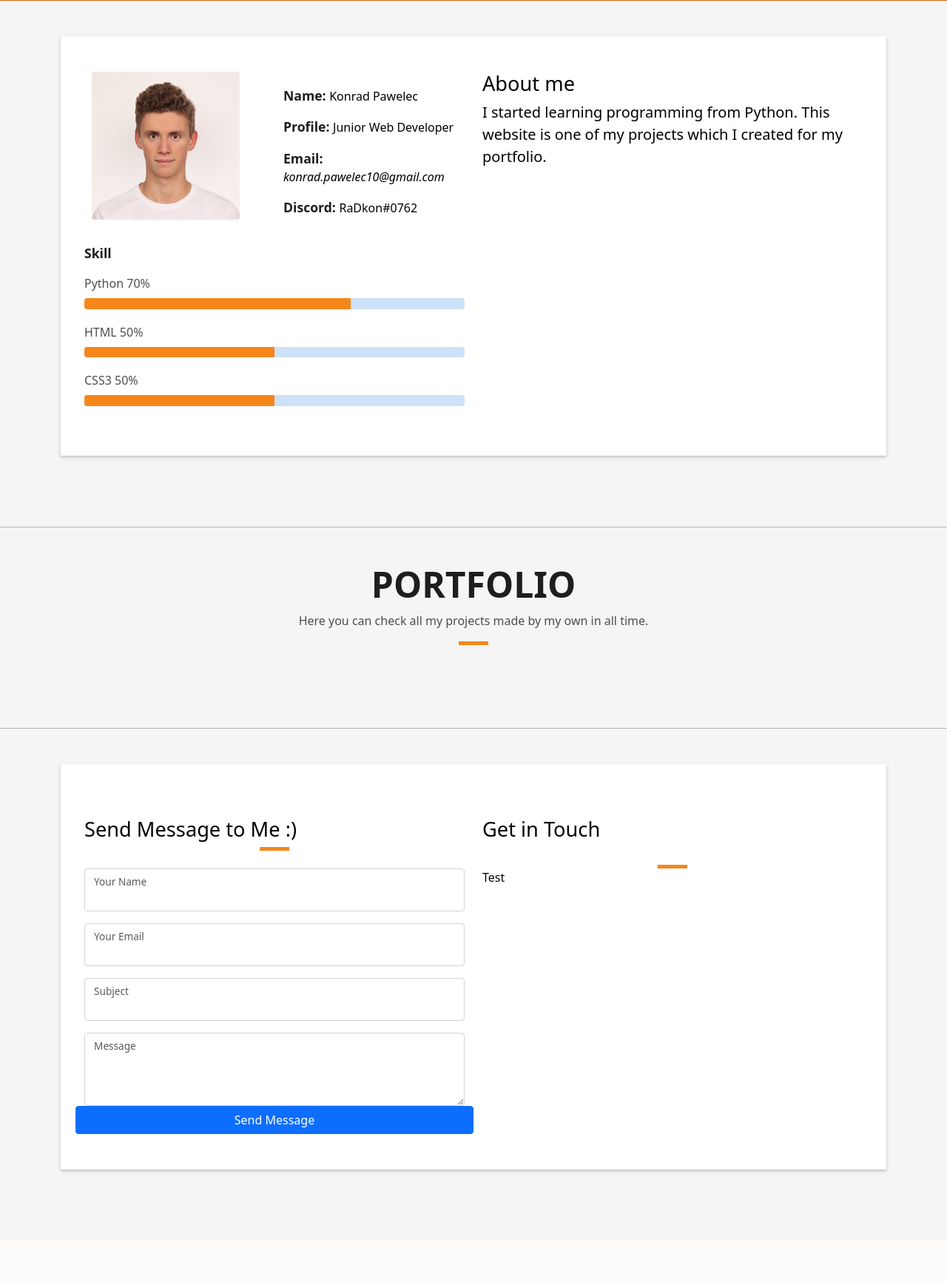
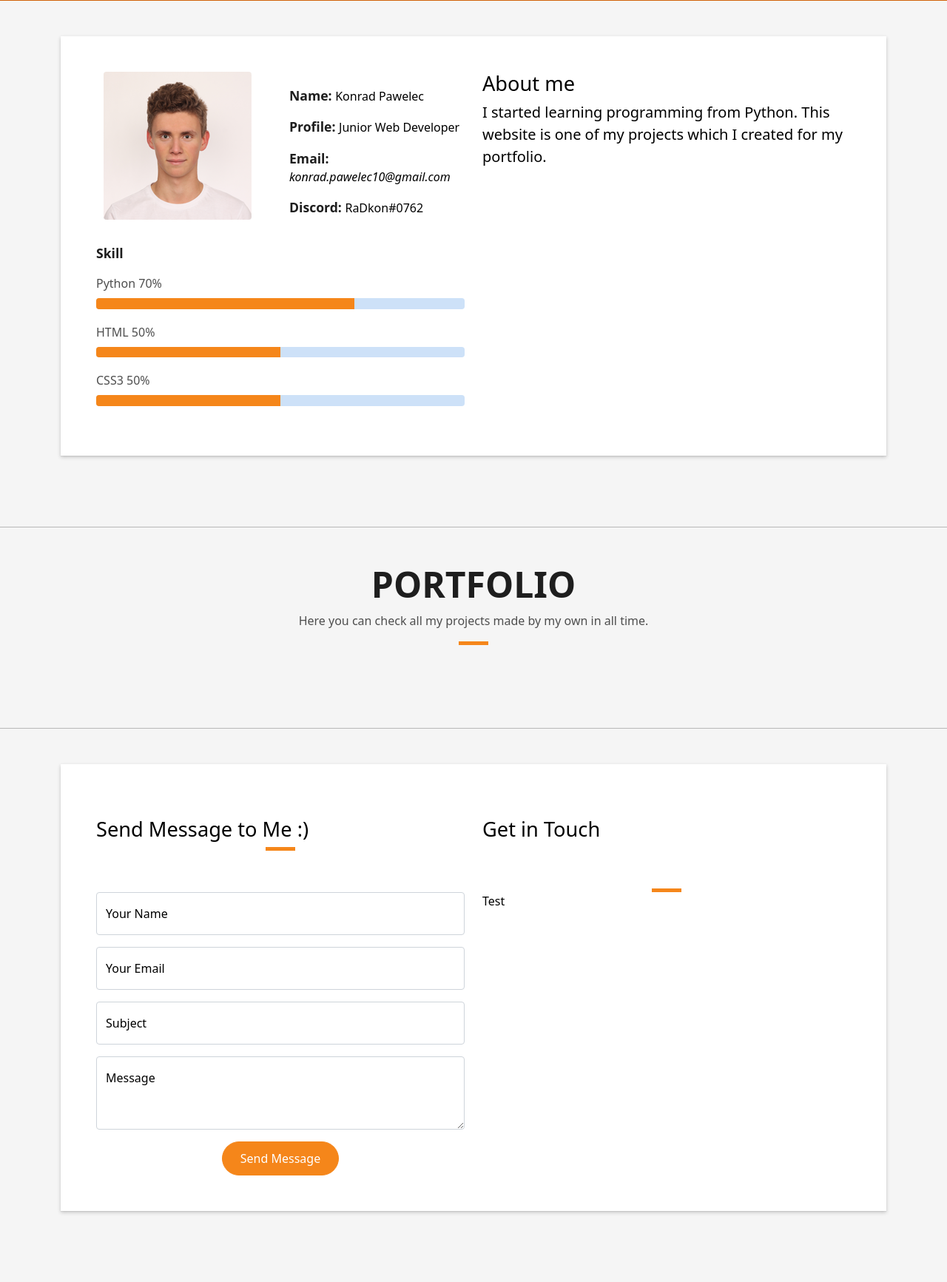
Before and after one commit to radk0n9/portfolio-website, a Flask app: page / in a window 1280 px wide. Shown: the part 464-2197 px from the top of the page at 74% size. Before the commit the page ends 2051 px from the top, so only its background shows below. Run offline with Flask 2, Linux system fonts and the light colour scheme; some libraries are stand-ins or nearby versions.

Commit message:
Some improvements of forms

```diff
--- a/main.py
+++ b/main.py
@@ -7,8 +7,8 @@ Bootstrap(app)
 
 r = requests.get("https://api.github.com/users/radk0n9/repos")
 github_json = r.json()
-for p in github_json:
-    print(p["created_at"].split("T")[0])
+# for p in github_json:
+#     print(p["created_at"].split("T")[0])
 # first_one = github_json[0]
 # print(first_one["name"])
 
--- a/static/css/style.css
+++ b/static/css/style.css
@@ -152,6 +152,7 @@ svg {
     font-style: italic;
 }
 
+
 .box-shadow-full {
     color: black;
     padding: 3rem 2rem;
@@ -161,9 +162,10 @@ svg {
     box-shadow: 0 1px 1px 0 rgb(0 0 0 / 6%), 0 2px 5px 0 rgb(0 0 0 / 20%);
 }
 
-@media (min-width: 768px)
-.box-shadow-full {
+@media (min-width: 768px) {
+  .box-shadow-full {
     padding: 3rem;
+  }
 }
 
 #email {
@@ -253,3 +255,20 @@ hr {
     width: 60px;
     margin: 0.5rem;
 }
+
+.title-box-2 {
+    margin-bottom: 2rem;
+}
+
+.btn-primary {
+    background-color: #F5861A;
+    border-color: #F5861A;
+    border-radius: 25px;
+    padding: 10px 24px;
+    link-hover-color: #F5861A;
+}
+
+.btn-primary:hover, .btn-primary:focus, .btn-primary:active, .btn-primary.active, .open>.dropdown-toggle.btn-primary {
+    background-color: #cf5e02;
+    border-color: #cf5e02;
+}
--- a/templates/index.html
+++ b/templates/index.html
@@ -182,7 +182,7 @@
         <div class="row">
           <div class="col-sm-12">
             <div class="contact-m">
-              <div id="contat" class="box-shadow-full">
+              <div id="contact=s" class="box-shadow-full">
                 <div class="row">
                   <div class="col-md-6">
                     <div class="title-box-2 pt-4 pb-4">
@@ -194,36 +194,38 @@
                         <div class="row">
                           <div class="col-md-12 mb-3">
                             <div class="form-floating">
-                              <input type="text" class="form-control" id="InputName" required>
+                              <input type="text" class="form-control" placeholder="Name" id="InputName" required>
                               <label for="InputName">Your Name</label>
                             </div>
                           </div>
                           <div class="col-md-12 mb-3">
                             <div class="form-floating">
-                              <input type="email" class="form-control" id="InputEmail" required>
+                              <input type="email" class="form-control" placeholder="name@example.com" id="InputEmail" required>
                               <label for="InputEmail">Your Email</label>
                             </div>
                           </div>
                           <div class="col-md-12 mb-3">
                             <div class="form-floating">
-                              <input type="text" class="form-control" id="InputSubject" required>
+                              <input type="text" class="form-control" placeholder="Subject" id="InputSubject" required>
                               <label for="InputSubject">Subject</label>
                             </div>
                           </div>
-                          <div class="col-md-12mb-3">
+                          <div class="col-md-12 mb-3">
                             <div class="form-floating">
-                              <textarea class="form-control" rows="5" style="height: 99px;" id="InputMessage" required></textarea>
+                              <textarea class="form-control" rows="5" style="height: 99px;" placeholder="Something" id="InputMessage" required></textarea>
                               <label for="InputMessage">Message</label>
                             </div>
                           </div>
-                          <button type="submit" class="btn btn-primary">Send Message</button>
+                          <div class="col-md-12 text-center">
+                            <button type="submit" class="btn btn-primary button-rounded">Send Message</button>
+                          </div>
                         </div>
 
                       </form>
                     </div>
                   </div>
                 <div class="col-md-6">
-                  <div class="title-box-6 pt-4 pb-4">
+                  <div class="title-box-2 pt-4 pb-4">
                     <h5 class="title-left">Get in Touch</h5>
                   </div>
                   <div class="line"></div>
```
